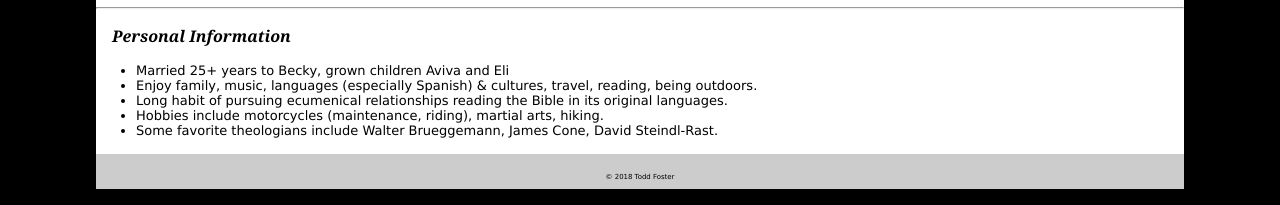
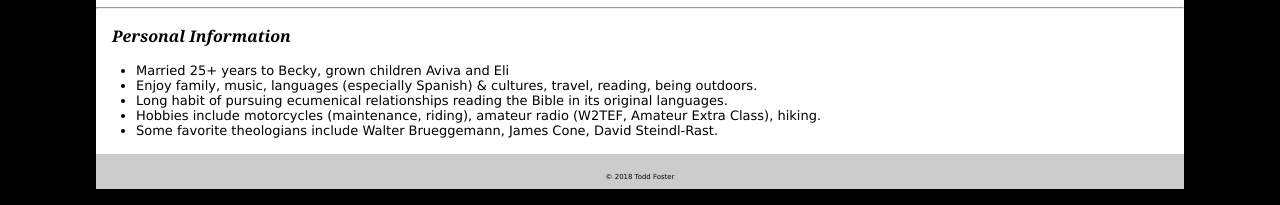
Before and after one commit to toddfoster/toddfoster.github.com, a Jekyll site: the page built from resume.md, in a window 1280 px wide. Shown: the part 1546-1751 px from the top of the page. Built offline with Jekyll 4.4.1, drawn with Linux system fonts in a browser that asks for light colours.

Commit message:
add radio to resume

```diff
--- a/resume.md
+++ b/resume.md
@@ -98,5 +98,5 @@ Hospice Volunteer Chaplain Training
 * Married 25+ years to Becky, grown children Aviva and Eli
 * Enjoy family, music, languages (especially Spanish) & cultures, travel, reading, being outdoors.
 * Long habit of pursuing ecumenical relationships reading the Bible in its original languages.
-* Hobbies include motorcycles (maintenance, riding), martial arts, hiking.
+* Hobbies include motorcycles (maintenance, riding), amateur radio (W2TEF, Amateur Extra Class), hiking.
 * Some favorite theologians include Walter Brueggemann, James Cone, David Steindl-Rast.
```
